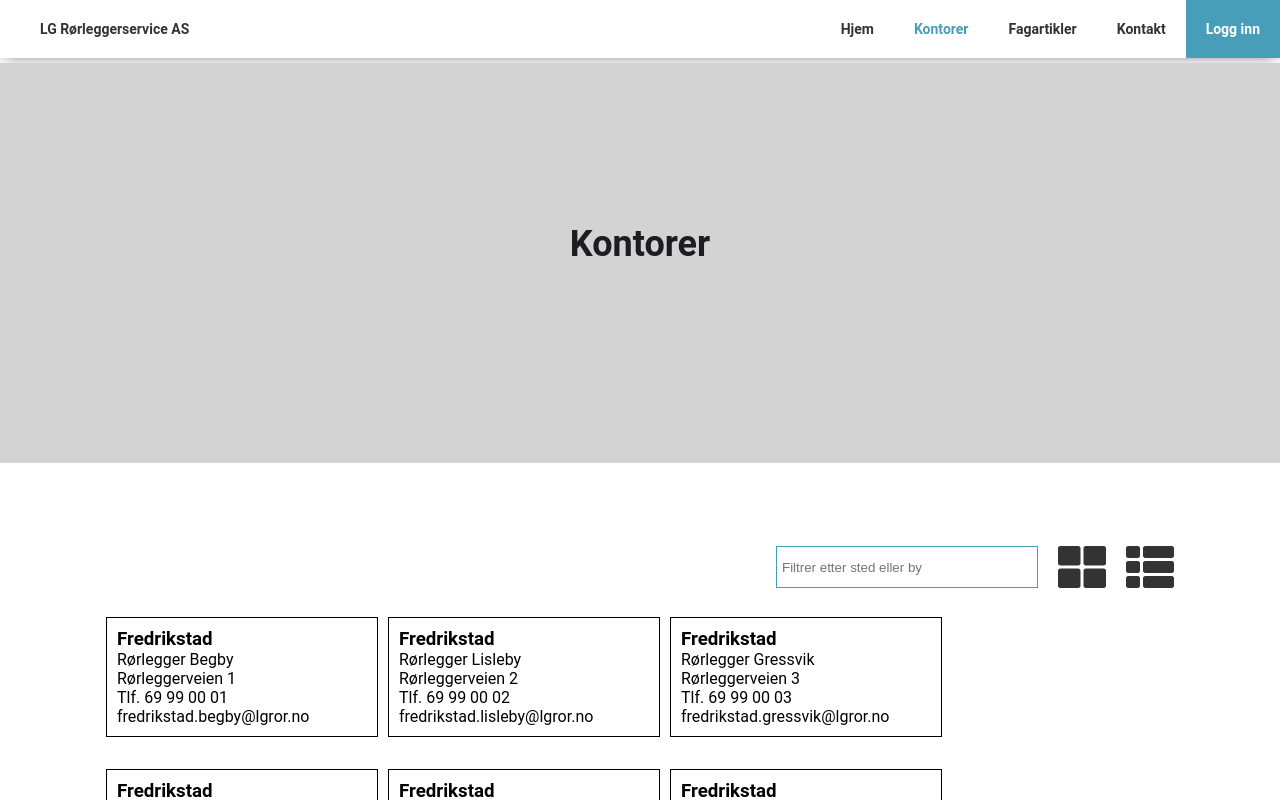
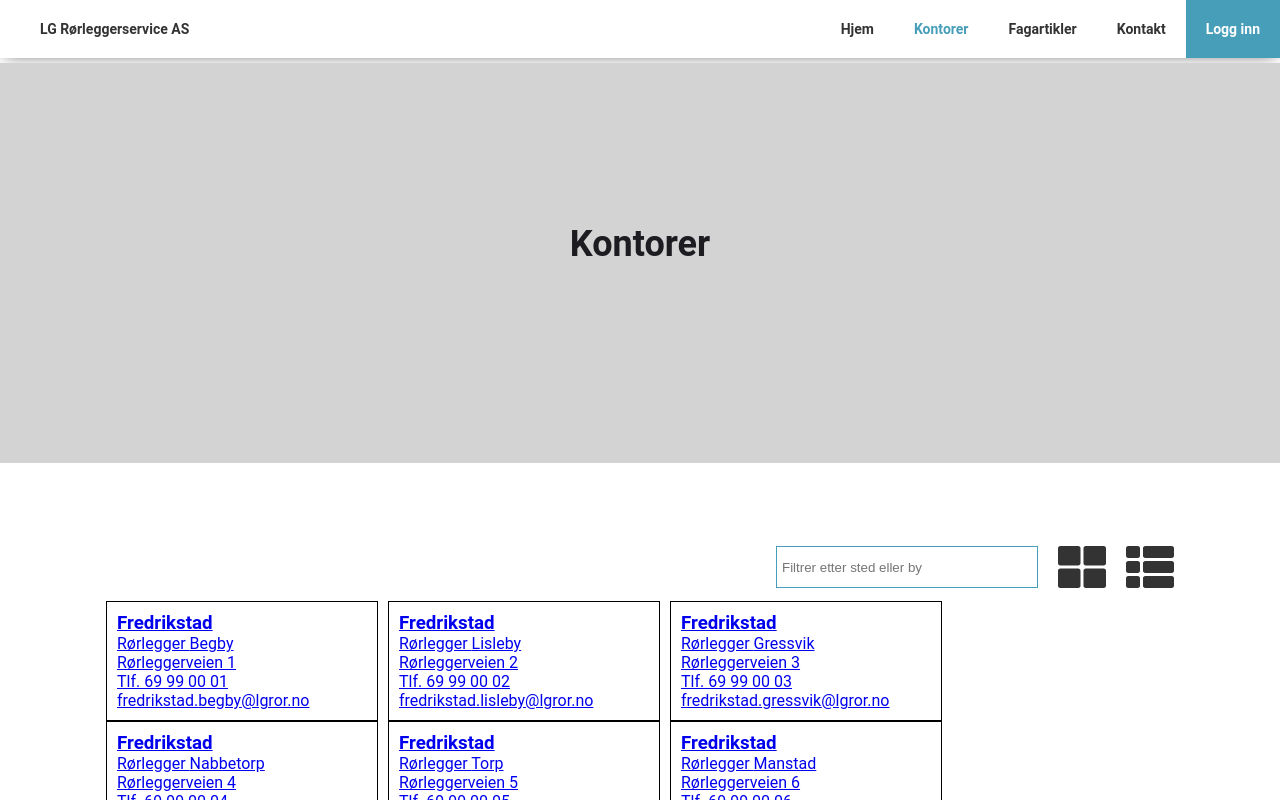
Before and after one commit to Aricin86/eksamen, a React app in the folder client/: page /kontorer in a window 1280 px wide. Shown: the top 800 px of the page. Built offline with nearby package versions, Linux system fonts and the light colour scheme.

Commit message:
URL logic to Offices

```diff
--- a/client/src/components/CardOffices.jsx
+++ b/client/src/components/CardOffices.jsx
@@ -1,8 +1,10 @@
-import React, { useState } from 'react';
+import React from 'react';
 import styled from 'styled-components';
+import { useRouteMatch, Link } from 'react-router-dom';
 import { OfficeList } from '../data/OfficeList';
+import OfficeDetailed from '../pages/OfficeDetailed';
 
-const StyledCard = styled.ul`
+const StyledCard = styled(Link)`
   list-style: none;
   border: 1px solid black;
   width: 250px;
@@ -15,8 +17,10 @@ const StyledTitle = styled.h3`
   margin: 0;
 `;
 
-const CardOffices = ({ search }) =>
-  OfficeList.filter((data) => {
+const CardOffices = ({ search }) => {
+  const { url } = useRouteMatch();
+
+  return OfficeList.filter((data) => {
     if (search === '') return data;
     if (
       data.place.toLowerCase().includes(search) ||
@@ -25,7 +29,7 @@ const CardOffices = ({ search }) =>
       return data;
     }
   }).map((data, i) => (
-    <StyledCard key={i}>
+    <StyledCard to={`${url}/${data.officenumber}`} key={i}>
       <StyledTitle>{data.place}</StyledTitle>
       <li>Rørlegger {data.locale}</li>
       <li>Rørleggerveien {data.officenumber}</li>
@@ -38,5 +42,6 @@ const CardOffices = ({ search }) =>
       </li>
     </StyledCard>
   ));
+};
 
 export default CardOffices;
--- a/client/src/components/ListOffices.jsx
+++ b/client/src/components/ListOffices.jsx
@@ -1,8 +1,9 @@
 import React from 'react';
 import styled from 'styled-components';
+import { useRouteMatch, Link } from 'react-router-dom';
 import { OfficeList } from '../data/OfficeList';
 
-const StyledList = styled.ul`
+const StyledList = styled(Link)`
   list-style: none;
   display: flex;
   padding: 0;
@@ -18,8 +19,10 @@ const StyledTitle = styled.h3`
   margin: 0;
 `;
 
-const ListOffices = ({ search }) =>
-  OfficeList.filter((data) => {
+const ListOffices = ({ search }) => {
+  const { url } = useRouteMatch();
+
+  return OfficeList.filter((data) => {
     if (search === '') return data;
     if (
       data.place.toLowerCase().includes(search) ||
@@ -28,7 +31,7 @@ const ListOffices = ({ search }) =>
       return data;
     }
   }).map((data, i) => (
-    <StyledList key={i}>
+    <StyledList to={`${url}/${data.officenumber}`} key={i}>
       <StyledTitle>
         {data.locale} - {data.place}
       </StyledTitle>
@@ -43,5 +46,6 @@ const ListOffices = ({ search }) =>
       </StyledListItem>
     </StyledList>
   ));
+};
 
 export default ListOffices;
--- /dev/null
+++ b/client/src/components/OfficeDetailedView.jsx
@@ -0,0 +1,25 @@
+import React from 'react';
+import styled from 'styled-components';
+
+const Banner = styled.header`
+  grid-row: 1;
+  grid-column: 1 / 4;
+  color: #1c1c21;
+  background-color: lightgray;
+  height: 400px;
+
+  h1 {
+    text-align: center;
+    padding: 160px;
+    margin: 0;
+    font-size: 36px;
+  }
+`;
+
+const OfficeDetailedView = () => (
+  <Banner>
+    <h1>Kontor detaljert</h1>
+  </Banner>
+);
+
+export default OfficeDetailedView;
--- a/client/src/data/OfficeList.js
+++ b/client/src/data/OfficeList.js
@@ -3,6 +3,7 @@ export const OfficeList = [
     place: 'Fredrikstad',
     locale: 'Begby',
     officenumber: 1,
+    employees: ['A A', 'BB', 'CC'],
   },
   {
     place: 'Fredrikstad',
--- /dev/null
+++ b/client/src/pages/OfficeDetailed.jsx
@@ -0,0 +1,6 @@
+import React from 'react';
+import OfficeDetailedView from '../components/OfficeDetailedView';
+
+const OfficeDetailed = () => <OfficeDetailedView />;
+
+export default OfficeDetailed;
--- a/client/src/pages/Offices.jsx
+++ b/client/src/pages/Offices.jsx
@@ -4,8 +4,15 @@ import styled from 'styled-components';
 import { FontAwesomeIcon } from '@fortawesome/react-fontawesome';
 import { faThLarge, faThList } from '@fortawesome/free-solid-svg-icons';
 
+import {
+  BrowserRouter as Router,
+  Route,
+  // useRouteMatch,
+} from 'react-router-dom';
 import ListOffices from '../components/ListOffices';
 import CardOffices from '../components/CardOffices';
+import OfficeDetailed from './OfficeDetailed';
+import { OfficeList } from '../data/OfficeList';
 
 const Banner = styled.header`
   grid-row: 1;
@@ -56,6 +63,7 @@ const Offices = () => {
   const [search, setSearch] = useState('');
   const [list, setList] = useState(false);
   const [card, setCard] = useState(true);
+  // const { path, url } = useRouteMatch();
 
   const searchOffice = (e) => {
     const keyword = e.target.value;
@@ -94,6 +102,11 @@ const Offices = () => {
         {card && <CardOffices search={search} />}
         {list && <ListOffices search={search} />}
       </OfficeSection>
+      {/* <Router> */}
+      {/*  <Route path={`${path}/${OfficeList.officenumber}`}> */}
+      {/*    <OfficeDetailed /> */}
+      {/*  </Route> */}
+      {/* </Router> */}
     </>
   );
 };
--- a/client/src/routes/Routes.jsx
+++ b/client/src/routes/Routes.jsx
@@ -8,6 +8,7 @@ import Offices from '../pages/Offices';
 import Articles from '../pages/Articles';
 import Contact from '../pages/Contact';
 import Login from '../pages/Login';
+// import OfficeDetailed from '../pages/OfficeDetailed';
 
 const Routes = () => (
   <Router>
```
